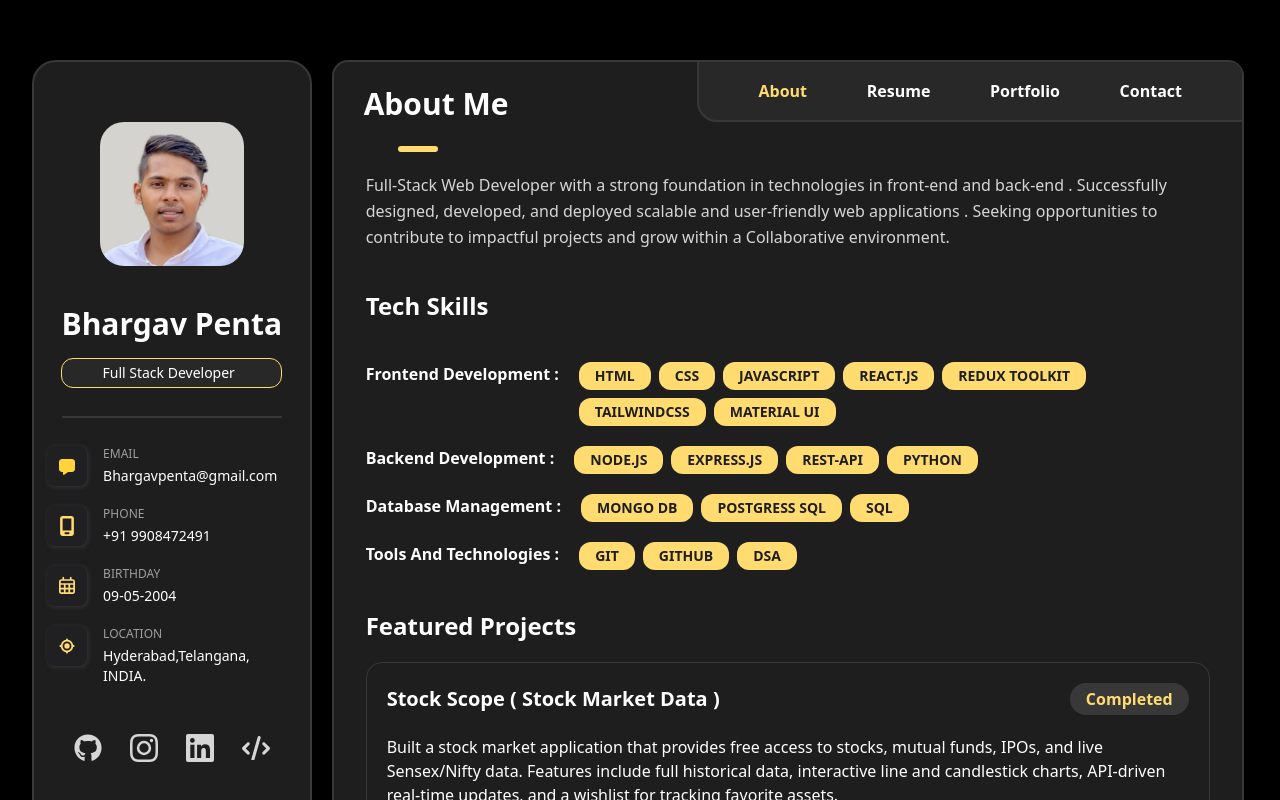
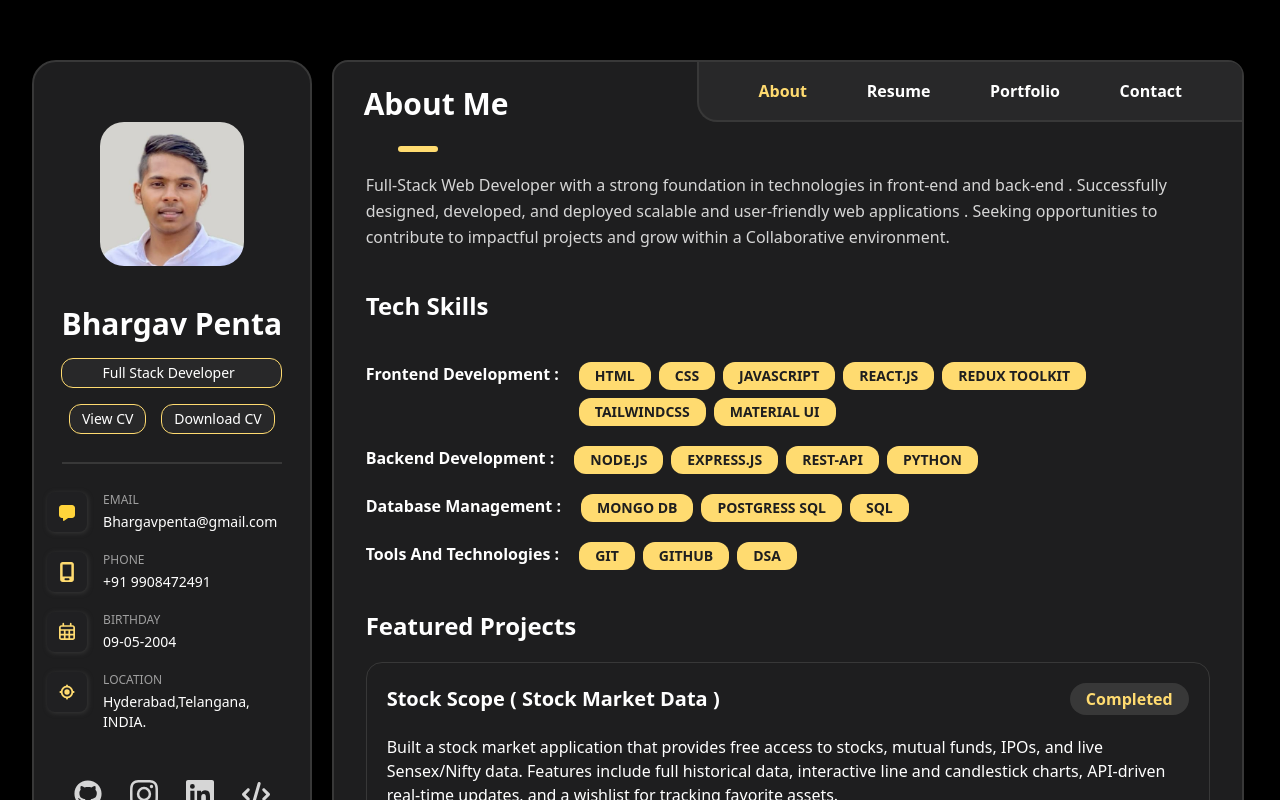
Before and after one commit to bhargavsunny912/Portfolio-Bhargav, a React (Vite) app: page / in a window 1280 px wide. Shown: the top 800 px of the page. Built offline with nearby package versions, Linux system fonts and the light colour scheme.

Commit message:
Added resume to download

```diff
--- a/src/Components/Section1/Upperbody.jsx
+++ b/src/Components/Section1/Upperbody.jsx
@@ -11,6 +11,10 @@ const Upperbody=()=>{
                 <div className="flex flex-col gap-4">
                     <h2 className="font-semibold text-3xl">Bhargav Penta</h2>
                     <p className=" bg-color4 rounded-xl text-sm py-1 px-10 border border-color3">Full Stack Developer</p>
+                    <p className="flex items-center justify-around">
+                        <a target="_blank" href="/Bhargav_Penta_2026.pdf" className=" bg-color4 rounded-xl text-sm px-3 py-1 border border-color3">View CV</a>
+                        <a href="/Bhargav_Penta_2026.pdf" download="Bhargav_Penta_2026.pdf" className=" bg-color4 rounded-xl text-sm px-3 py-1 border border-color3">Download CV</a>
+                    </p>
                 </div>
             </div>
 
```
Also changed, not shown: 1 other file (tests, documents, lock files or other folders).
